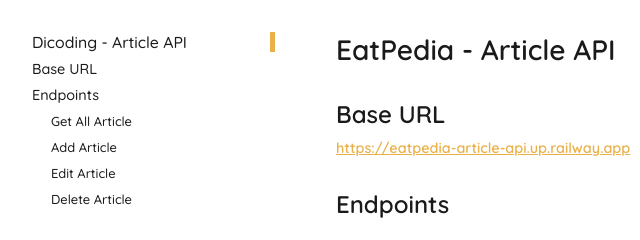
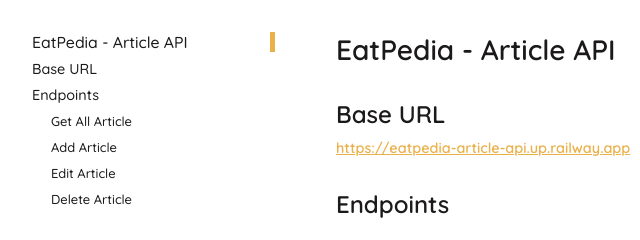
Before and after one commit to AlfitoDimasss/EatPedia-Back-End-Final-Project, a website: page src/views/index.html in a window 1280 px wide. Shown: the top 240 px of the page, 0-640 px from the left. Drawn offline with nearby package versions, Linux system fonts and the light colour scheme.

Commit message:
update index page

```diff
--- a/src/views/index.html
+++ b/src/views/index.html
@@ -234,7 +234,7 @@
     <div class="wrapper">
       <nav class="nav-bar">
         <ul>
-          <li class="nav-bar__brand"><a href="#title">Dicoding - Article API</a></li>
+          <li class="nav-bar__brand"><a href="#title">EatPedia - Article API</a></li>
           <li class="nav-bar__link"><a href="#baseUrl">Base URL</a></li>
           <li>Endpoints</li>
           <li class="nav-bar__link__inner"><a href="#getArticle">Get All Article</a></li>
```
